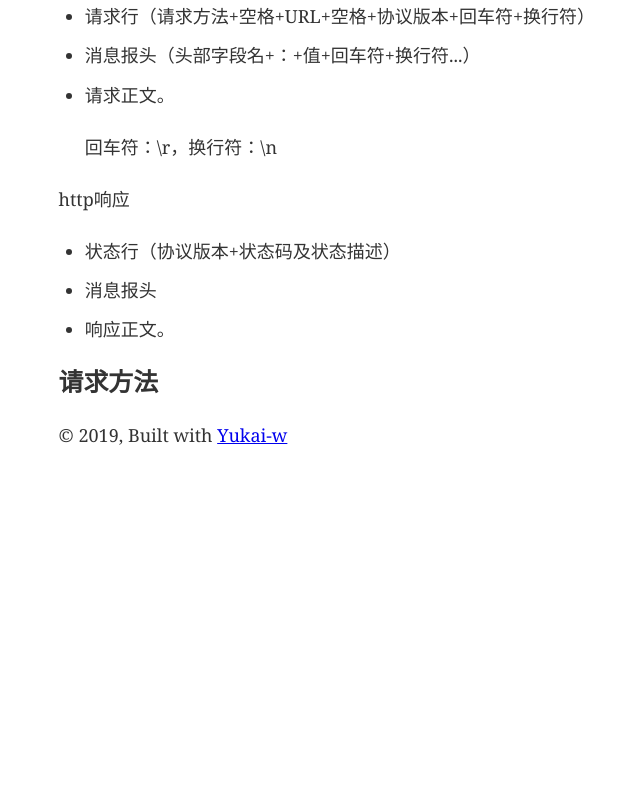
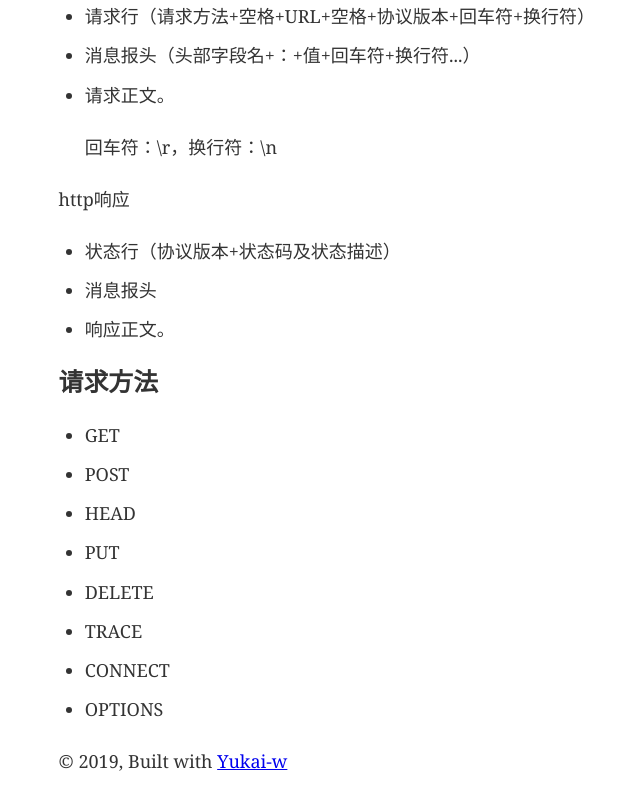
Before and after one commit to yukai-w/blog, a Gatsby site: page /http-note in a window 1280 px wide. Shown: the part 1915-2715 px from the top of the page, without its empty margins (121-761 px from the left). Before the commit the page ends 2389 px from the top, so only its background shows below. Built offline with nearby package versions, Linux system fonts and the light colour scheme; Gatsby itself is replaced by a stand-in of ours.

Commit message:
Update http-note.md

```diff
--- a/src/pages/http-note.md
+++ b/src/pages/http-note.md
@@ -73,3 +73,12 @@ http响应
 - 响应正文。
 
 ### 请求方法
+
+- GET
+- POST
+- HEAD
+- PUT
+- DELETE
+- TRACE
+- CONNECT
+- OPTIONS
```
